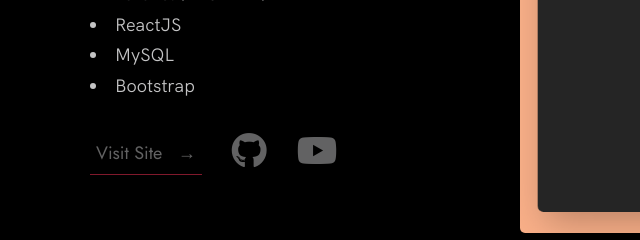
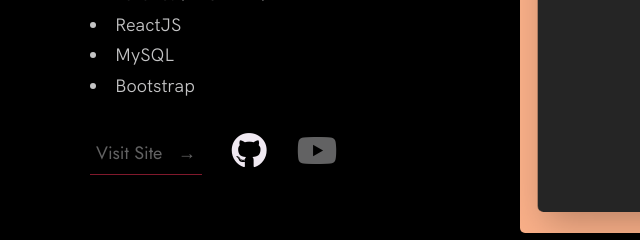
Before and after one commit to KhalidLam/khalidlam.github.io, a plain HTML site: page index.html in a window 1280 px wide. Shown: the part 2560-2800 px from the top of the page, 0-640 px from the left. Drawn offline with Linux system fonts and the light colour scheme.

Commit message:
Add AskMe github link

```diff
--- a/index.html
+++ b/index.html
@@ -177,7 +177,7 @@
                   <a href="#" class="link__text isDisabled" target="_blanc">
                     Visit Site <span>&rarr;</span>
                   </a>
-                  <a href="#" class="isDisabled" target="_blanc">
+                  <a href="https://github.com/KhalidLam/AskMe-QA" target="_blanc">
                     <i class="fab fa-2x fa-github work__code"></i>
                   </a>
                   <a
```
